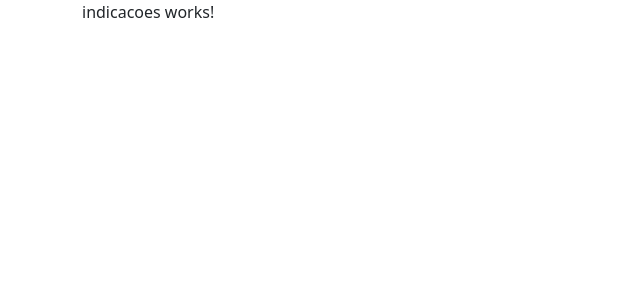
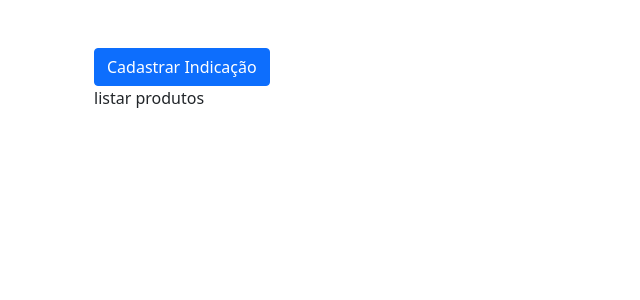
Before and after one commit to fabiovct/unisuamfabio, an Angular app in the folder unisuam_frontend/: page /indicacoes in a window 1280 px wide. Shown: the top 300 px of the page, without its empty margins (0-640 px from the left). Built offline with nearby package versions, Linux system fonts and the light colour scheme.

Commit message:
iniciando a tela de indicacoes

```diff
--- a/unisuam_frontend/src/app/app-routing.module.ts
+++ b/unisuam_frontend/src/app/app-routing.module.ts
@@ -7,7 +7,7 @@ import { LoginComponent } from './components/login/login.component';
 
 const appRoutes:  Routes = [
   {
-  path:'login',
+  path:'',
   component: LoginComponent,
   //canActivate: [BeforeLoginService]
   },
--- a/unisuam_frontend/src/app/components/indicacoes/indicacoes.component.html
+++ b/unisuam_frontend/src/app/components/indicacoes/indicacoes.component.html
@@ -1 +1,13 @@
-<p>indicacoes works!</p>
+<div class="container mt-5">
+    <button type="button" class="btn btn-primary" (click)="showCadastro()">Cadastrar Indicação</button>
+<div class="row" *ngIf='formCadastro'>
+    cadastrar novo produto
+</div>
+
+<div class="row">
+    <p>listar produtos</p>
+</div>
+
+
+
+</div>
--- a/unisuam_frontend/src/app/components/indicacoes/indicacoes.component.ts
+++ b/unisuam_frontend/src/app/components/indicacoes/indicacoes.component.ts
@@ -1,4 +1,5 @@
 import { Component, OnInit } from '@angular/core';
+import { Router } from '@angular/router';
 
 @Component({
   selector: 'app-indicacoes',
@@ -6,10 +7,37 @@ import { Component, OnInit } from '@angular/core';
   styleUrls: ['./indicacoes.component.css']
 })
 export class IndicacoesComponent implements OnInit {
+  formCadastro = false;
+  public form = {
+    nome:null,
+    cpf:null,
+    telefone:null,
+    email:null
+  };
 
-  constructor() { }
+  constructor(
+    private router: Router,
+    // private indicacaoService: Indica,
+  ) { }
 
   ngOnInit() {
+    // const formCadastro = true;
+  }
+  /*
+nome, cpf, telefone, email
+  */
+
+  // logout(){
+  //   localStorage.removeItem('token');
+  //   this.router.navigateByUrl('/login');
+  // }
+
+  showCadastro(){
+    if(this.formCadastro == false){
+      this.formCadastro = true
+    }else{
+      this.formCadastro = false
+    }
   }
 
 }
--- a/unisuam_frontend/src/app/components/login/login.component.ts
+++ b/unisuam_frontend/src/app/components/login/login.component.ts
@@ -1,5 +1,6 @@
 import { Component, OnInit } from '@angular/core';
 import { LoginService } from 'src/app/services/login.service';
+import { Router } from '@angular/router';
 
 @Component({
   selector: 'app-login',
@@ -16,6 +17,7 @@ export class LoginComponent implements OnInit {
   public data = null;
   constructor(
     private login: LoginService,
+    private router: Router,
     ) {}
 
   ngOnInit() {
@@ -26,7 +28,12 @@ export class LoginComponent implements OnInit {
     // this.Login.login(this.form)
     this.login.login(this.form)
     .then(response => {
-      console.log(response)
+      if(response == 0){
+        alert('Senha ou email invalidos')
+      }else{
+        localStorage.setItem('token_unisuam',response);
+        this.router.navigateByUrl('/indicacoes')
+      }
     })
 
   }
--- a/unisuam_frontend/src/app/services/login.service.ts
+++ b/unisuam_frontend/src/app/services/login.service.ts
@@ -15,7 +15,7 @@ export class LoginService {
   login(data){
     return this.http.post(`${this.baseUrl}/login`, data)
     .toPromise()
-    .then(response => console.log(response))
+    .then(response => response)
     .catch(this.handleError)
   }
 
```
